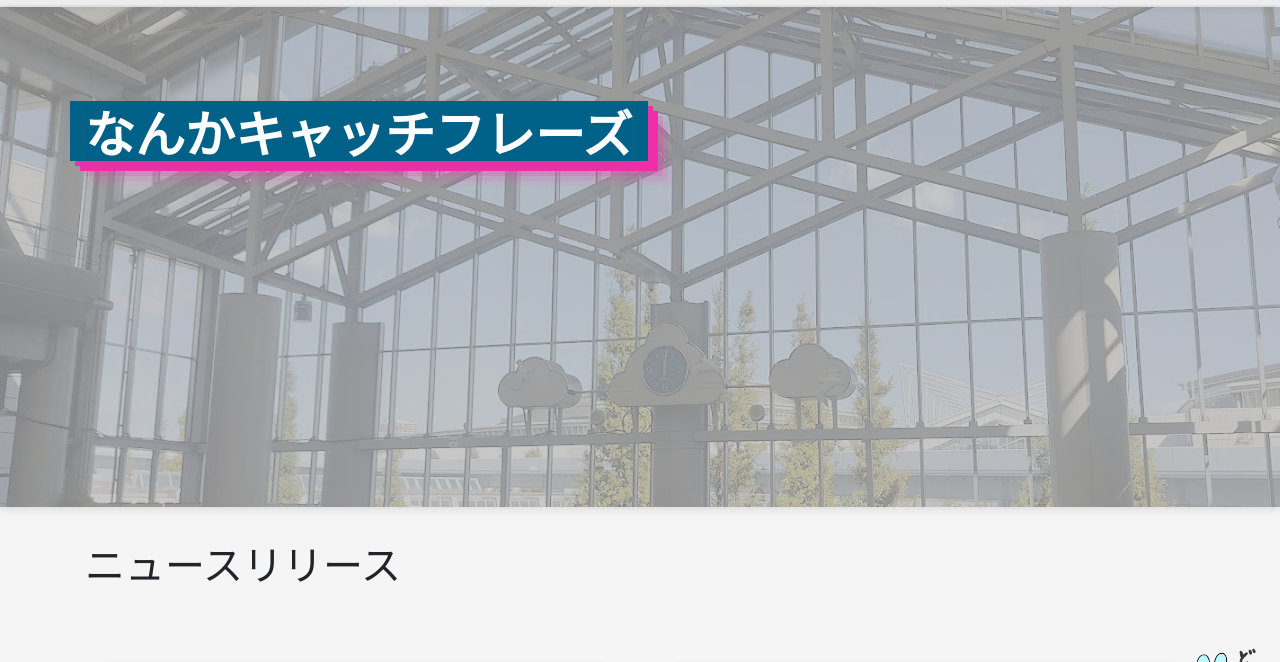
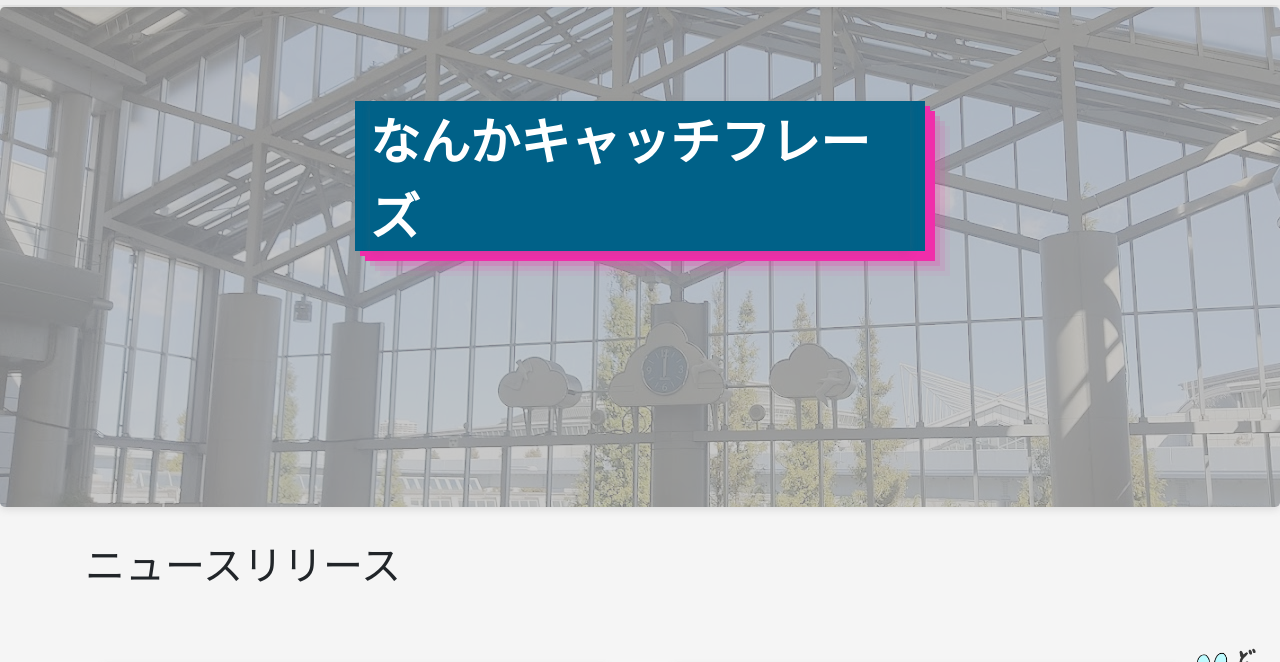
Before and after one commit to ituyama/ariake-univ, a plain HTML site: page index.html in a window 1280 px wide. Shown: the part 61-723 px from the top of the page. Drawn offline with nearby package versions, Linux system fonts and the light colour scheme.

Commit message:
Update index.html

```diff
--- a/index.html
+++ b/index.html
@@ -61,17 +61,16 @@
         </div>
       </nav>
 
-      <div class="jumbotron jumbotron-fluid">
+      <div class="jumbotron ">
         <div class="container ">
         <div class="row main">
-          <h1>
-            <div class="col-12 mains backs">
+
+            <div class="col-md-6 mains backs">
         <div class="mains">なんかキャッチフレーズ</div>
 
             </div>
 
 
-          </h1>
 
 
 
```
